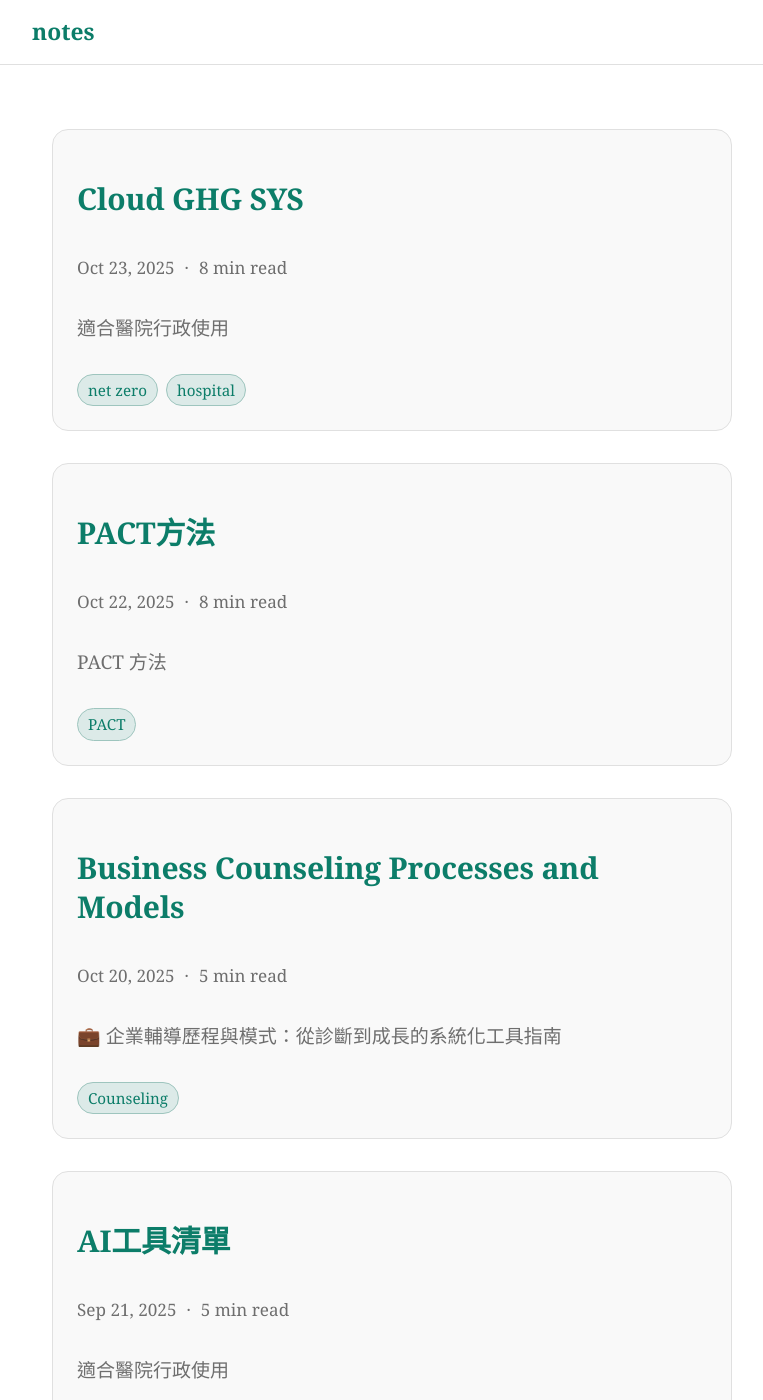
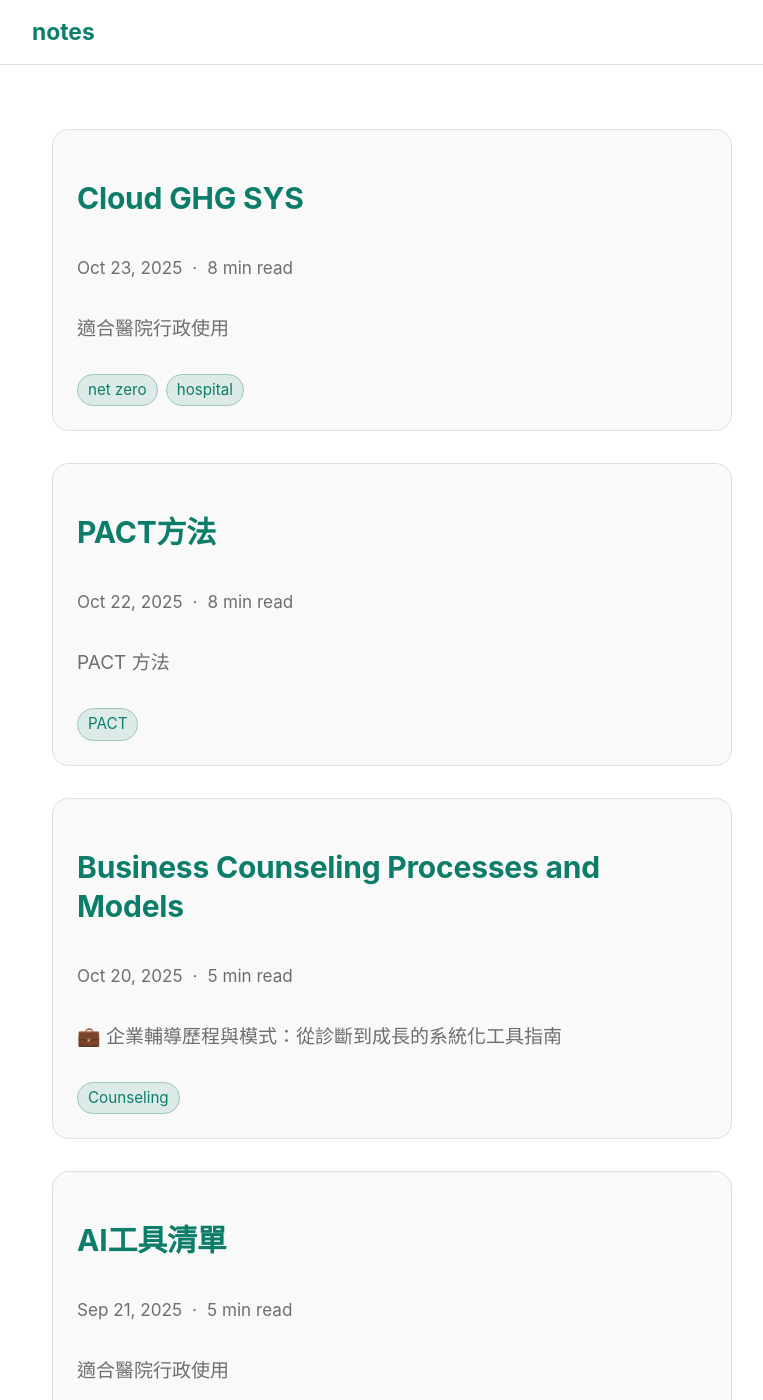
Before and after one commit to linjose/notes, a Jekyll site: the page built from index.html, in a window 1280 px wide and 1400 px high. Shown: the whole window, without its empty margins (248-1011 px from the left). Built offline with Jekyll 4.4.1, drawn with Linux system fonts in a browser that asks for light colours; the list of posts is cut into pages by our own code.

Commit message:
Update style.css

```diff
--- a/assets/css/style.css
+++ b/assets/css/style.css
@@ -9,8 +9,8 @@
   --code-bg: #f5f5f5;
   --code-fg: #2d2d2d;
   --maxw: 680px;
-  --font-serif: "Georgia", "Merriweather", serif;
-  --font-sans: "Helvetica Neue", "Segoe UI", sans-serif;
+  --font-serif: "Inter", "Helvetica Neue", "Segoe UI", Arial, sans-serif, "Georgia", "Merriweather", serif;
+  --font-sans: "Inter", "Helvetica Neue", "Segoe UI", Arial, sans-serif;
 }
 
 @media (prefers-color-scheme: dark) {
```
